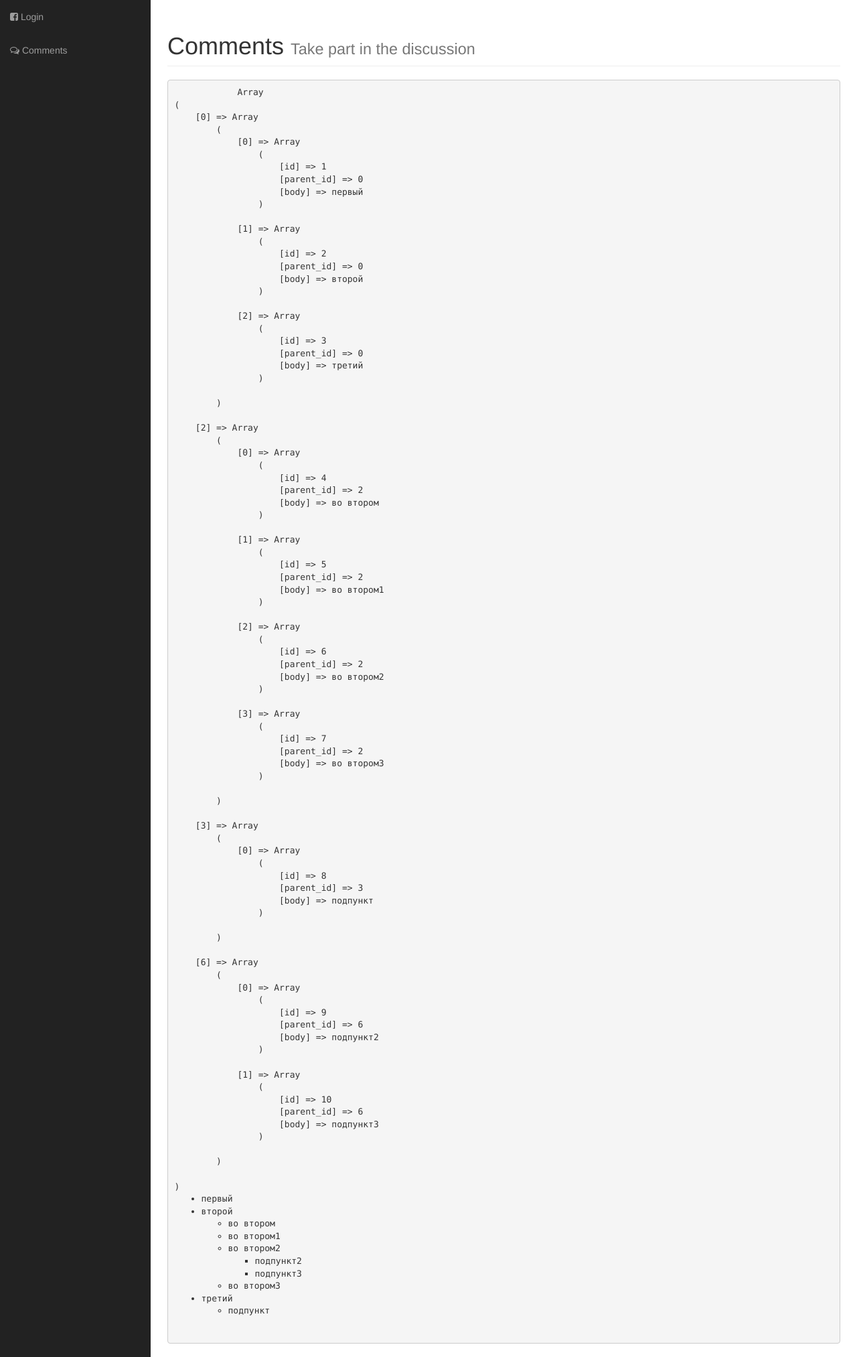
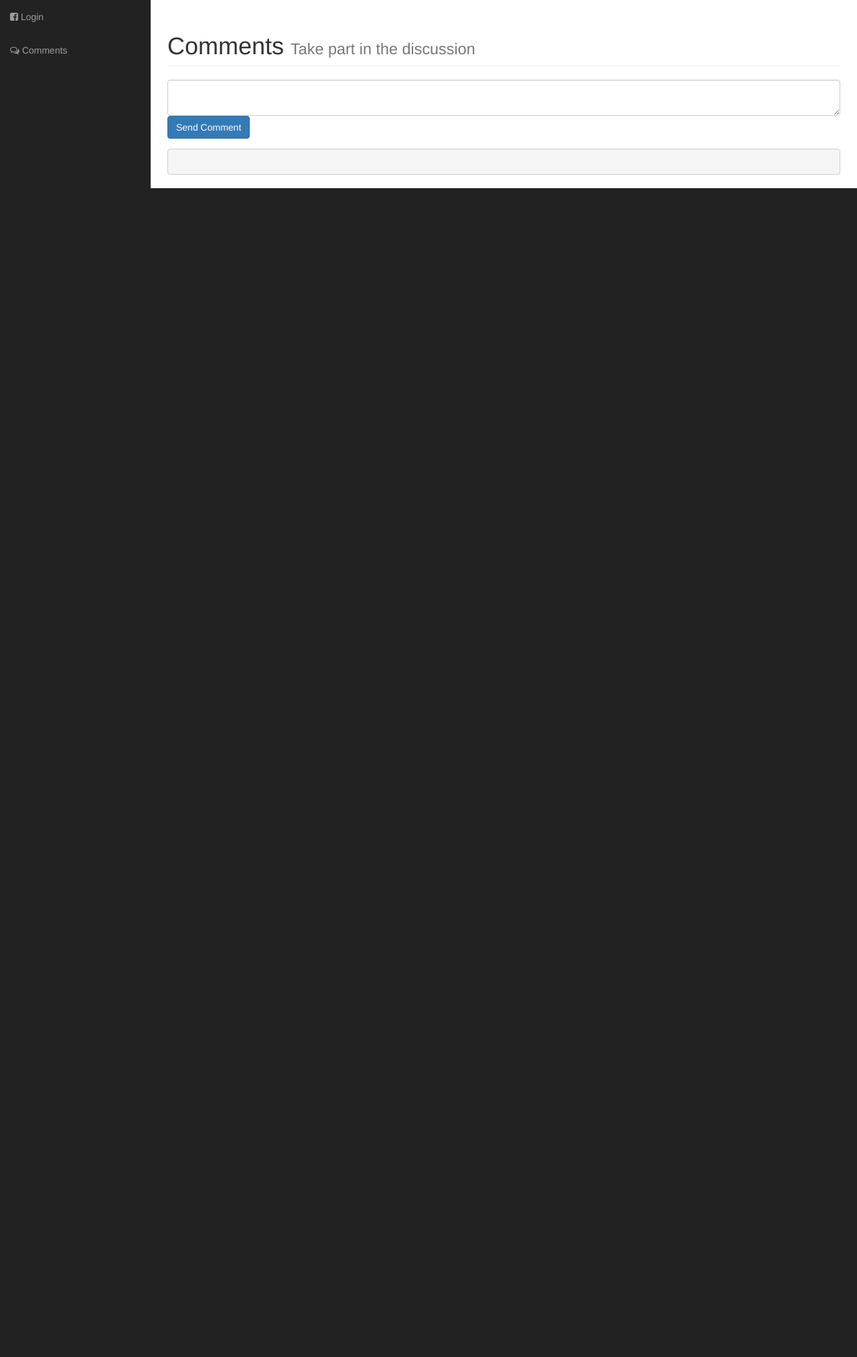
Before and after one commit to SergeZak/facebook.auth, a PHP site: page /comments in a window 1280 px wide. Shown: the part 51-2077 px from the top of the page at 67% size. After the commit the page ends 332 px from the top, so only its background shows below. Run offline with PHP 8.4, Linux system fonts and the light colour scheme; data comes from the database, SQL or seed files in the repository; some libraries are stand-ins or nearby versions.

Commit message:
implemented adding comment

```diff
--- a/application/bootstrap.php
+++ b/application/bootstrap.php
@@ -1,4 +1,5 @@
 <?php
+session_start();
 
 require_once 'core/db.php';
 require_once 'core/model.php';
--- a/application/controllers/controller_comments.php
+++ b/application/controllers/controller_comments.php
@@ -16,4 +16,24 @@ class Controller_Comments extends Controller
 
         $this->view->generate('comments_view.php', compact('commentsTree'));
     }
+
+    function action_add_comment(){
+        if(isset($_POST['comment_body']) && isset($_POST['parent_id'])){
+
+            $body = $_POST['comment_body'];
+            $parent_id = $_POST['parent_id'];
+
+            $res = $this->model->add_comment($body, $parent_id);
+
+
+            if($res){
+                $this->redirect('/comments');
+            }
+            else{
+                echo "No";
+            }
+        }
+
+
+    }
 }
--- a/application/controllers/controller_main.php
+++ b/application/controllers/controller_main.php
@@ -19,7 +19,7 @@ class Controller_Main extends Controller
             $this->model->proccessUser($user);
         }
         else{
-            $user = $this->model->getUserByFbId($_COOKIE['user_id']);
+            $user = $this->model->getUserByFbId($_SESSION['user_id']);
         }
 
 
--- a/application/core/controller.php
+++ b/application/core/controller.php
@@ -15,4 +15,11 @@ class Controller {
     function action_index()
     {
     }
+
+    function redirect($url){
+
+        header('Location: http://'.$_SERVER['HTTP_HOST']. $url);
+        exit;
+
+    }
 }
--- a/application/models/model_comments.php
+++ b/application/models/model_comments.php
@@ -22,4 +22,17 @@ class Model_Comments extends Model
         return $comments;
     }
 
+
+    function add_comment($commentBody, $parentId){
+        $userId = $_SESSION['user_id'];
+        $body = $commentBody;
+        $dateCreated = time();
+        $dateUpdated = time();
+
+        $sql = 'INSERT INTO comments (parent_id, user_id, body, date_created, date_updated) VALUES (?,?,?,?,?)';
+        $stmt = $this->pdo->prepare($sql);
+        $res = $stmt->execute([$parentId, $userId, $body, $dateCreated, $dateUpdated]);
+
+        return $res;
+    }
 }
--- a/application/services/facebook_service.php
+++ b/application/services/facebook_service.php
@@ -56,8 +56,11 @@ class FacebookService{
     }
 
     private function setAuthCookies(){
-        setcookie("access_token", $this->accessToken, time()+60*60*2);
-        setcookie("user_id", $this->currentUserId, time()+60*60*2);
+//        setcookie("access_token", $this->accessToken, time()+60*60*2, '/');
+//        setcookie("user_id", $this->currentUserId, time()+60*60*2, '/');
+
+        $_SESSION['user_id'] = $this->currentUserId;
+        $_SESSION['access_token'] = $this->accessToken;
     }
 
 
@@ -110,12 +113,12 @@ class FacebookService{
 
     public function isLogged(){
 
-        if(!isset($_COOKIE['access_token']) && !isset($_COOKIE['user_id'])){
+        if(!isset($_SESSION['access_token']) && !isset($_SESSION['user_id'])){
             return false;
         }
 
-        $userdId = $_COOKIE['user_id'];
-        $accessToken = $_COOKIE['access_token'];
+        $userdId = $_SESSION['user_id'];
+        $accessToken = $_SESSION['access_token'];
 
         $url = 'https://graph.facebook.com/v2.5/'.$userdId.'?access_token='.$accessToken.'&fields=id,email,name,picture,first_name,last_name,is_verified,link,middle_name';
 
--- a/application/views/comments_view.php
+++ b/application/views/comments_view.php
@@ -10,25 +10,36 @@
 
 <div class="row">
     <div class="col-md-12">
+
+
+        <form action="/comments/add_comment" method="post" class="form-group">
+            <textarea name="comment_body" class="form-control"></textarea>
+            <input type="hidden" name="parent_id">
+
+            <button type="submit" class="btn btn-primary">Send Comment</button>
+        </form>
+
+
         <pre>
             <?php
-            print_r($commentsTree);
 
-            function  build_tree($commentsTree,$parent_id){
-                if(is_array($commentsTree) && isset($commentsTree[$parent_id])){
-                    $tree = '<ul>';
-                    foreach($commentsTree[$parent_id] as $cat){
-                        $tree .= '<li>'.$cat['body'];
-                        $tree .=  build_tree($commentsTree,$cat['id']);
-                        $tree .= '</li>';
-                    }
-                    $tree .= '</ul>';
-                }
-                else return null;
-                return $tree;
-            }
-
-            echo build_tree($commentsTree,0);
+//            print_r($commentsTree);
+//
+//            function  build_tree($commentsTree,$parent_id){
+//                if(is_array($commentsTree) && isset($commentsTree[$parent_id])){
+//                    $tree = '<ul>';
+//                    foreach($commentsTree[$parent_id] as $cat){
+//                        $tree .= '<li>'.$cat['body'];
+//                        $tree .=  build_tree($commentsTree,$cat['id']);
+//                        $tree .= '</li>';
+//                    }
+//                    $tree .= '</ul>';
+//                }
+//                else return null;
+//                return $tree;
+//            }
+//
+//            echo build_tree($commentsTree,0);
             ?>
         </pre>
     </div>
```
Also changed, not shown: 1 other file.
